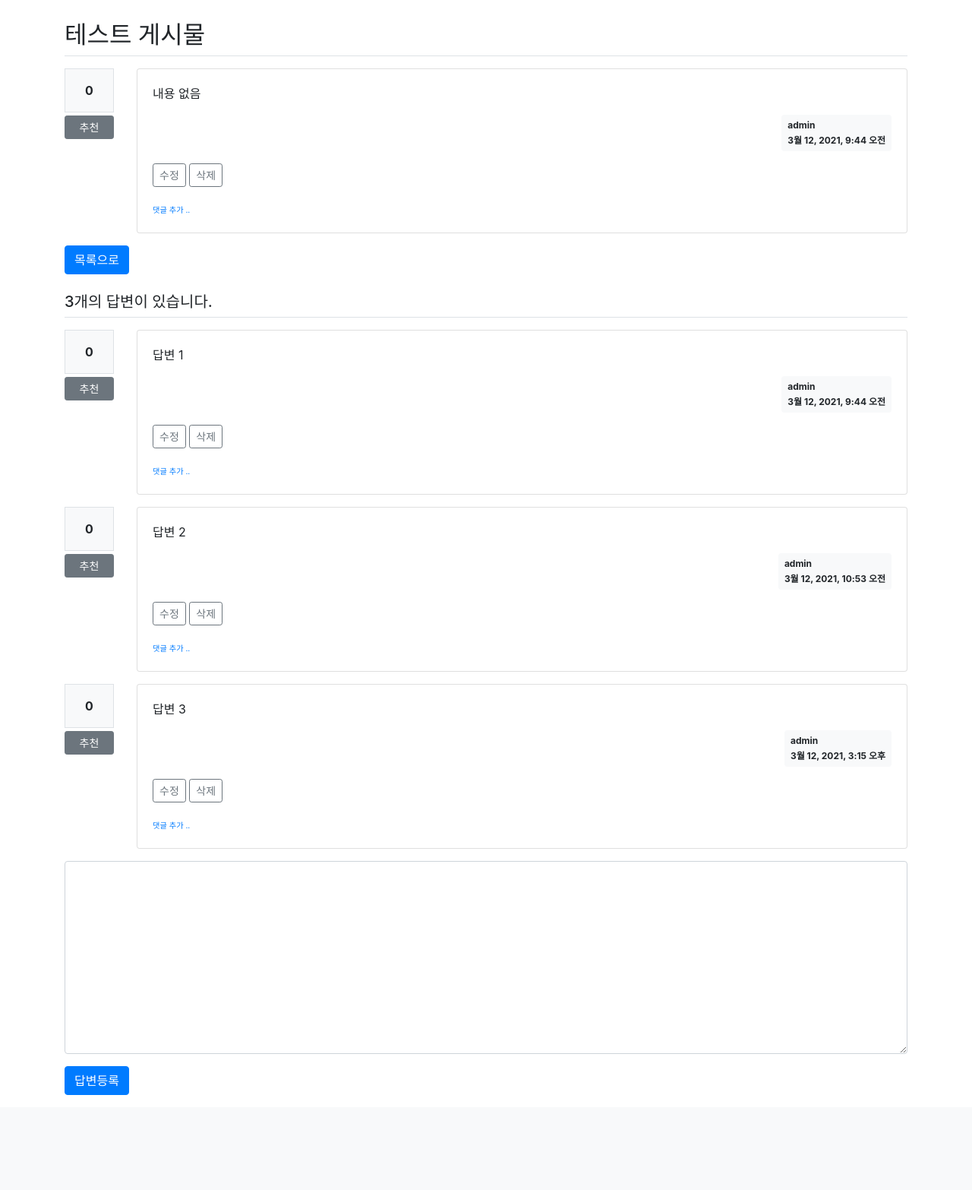
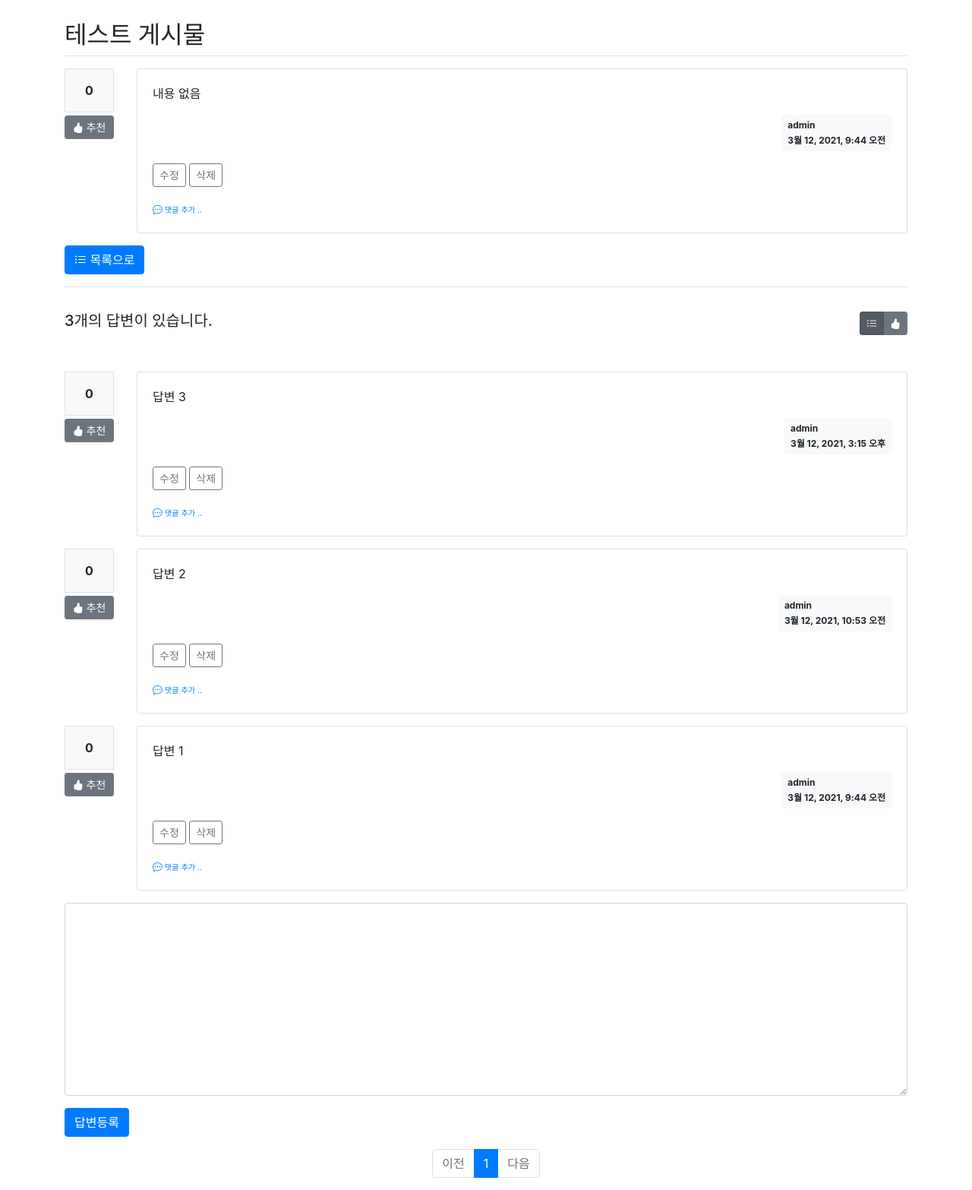
Before and after one commit to dhfmepd/django_pjt, a Django app: page /board/board/detail/1/ in a window 1280 px wide. Shown: the part 57-1623 px from the top of the page at 76% size. Before the commit the page ends 1498 px from the top, so only its background shows below. Run offline with Django 3.2, Linux system fonts and the light colour scheme; a user stored in the database is signed in; data comes from the database, SQL or seed files in the repository; both versions use the stored data as it was after the commit; some libraries are stand-ins or nearby versions.

Commit message:
3/15 상세 페이징 처리 및 정렬 추가

```diff
--- a/board/views/base_views.py
+++ b/board/views/base_views.py
@@ -1,7 +1,7 @@
 from django.shortcuts import render, get_object_or_404
 from django.contrib.auth.decorators import login_required
 from django.core.paginator import Paginator
-from django.db.models import Q
+from django.db.models import Q, Count
 from common.models import Menu
 from ..models import Board
 
@@ -13,9 +13,16 @@ def list(request, menu_id):
     # 입력 파라미터
     page = request.GET.get('page', '1')  # 페이지
     kw = request.GET.get('kw', '')  # 검색어
+    so = request.GET.get('so', 'recent')  # 정렬기준
 
-    # 조회
-    board_list = Board.objects.filter(menu=menu_id).order_by('-create_date')
+    # 정렬
+    if so == 'recommend':
+        board_list = Board.objects.filter(menu=menu_id).annotate(num_voter=Count('voter')).order_by('-num_voter', '-create_date')
+    elif so == 'popular':
+        board_list = Board.objects.filter(menu=menu_id).annotate(num_reply=Count('reply')).order_by('-num_reply', '-create_date')
+    else:  # recent
+        board_list = Board.objects.filter(menu=menu_id).order_by('-create_date')
+
     if kw:
         board_list = board_list.filter(
             Q(subject__icontains=kw) |  # 제목검색
@@ -30,7 +37,7 @@ def list(request, menu_id):
 
     menu = Menu.objects.get(id=menu_id)
 
-    context = {'board_list': page_obj, 'page': page, 'kw': kw, 'menu': menu}  # page와 kw가 추가되었다.
+    context = {'board_list': page_obj, 'page': page, 'kw': kw, 'so': so, 'menu': menu}
     return render(request, 'board/board_list.html', context)
 
 @login_required(login_url='common:login')
@@ -38,6 +45,21 @@ def detail(request, board_id):
     """
     Board 상세 출력
     """
+    # 입력 파라미터
+    page = request.GET.get('page', '1')  # 페이지
+    so = request.GET.get('so', 'recent')  # 정렬기준
+
+    # 조회
     board = get_object_or_404(Board, pk=board_id)
-    context = {'board': board}
+
+    # 정렬
+    if so == 'recommend':
+        reply_list = board.reply_set.all().annotate(num_voter=Count('voter')).order_by('-num_voter', '-create_date')
+    else:  # recent
+        reply_list = board.reply_set.all().order_by('-create_date')
+
+    paginator = Paginator(reply_list, 5)  # 페이지당 5개씩 보여주기
+    page_obj = paginator.get_page(page)
+
+    context = {'board': board, 'reply_list': page_obj, 'so': so}
     return render(request, 'board/board_detail.html', context)
--- a/templates/base.html
+++ b/templates/base.html
@@ -7,7 +7,9 @@
     <meta name="viewport" content="width=device-width, initial-scale=1, shrink-to-fit=no">
     <!-- Bootstrap CSS -->
     <link rel="stylesheet" type="text/css" href="{% static 'bootstrap.min.css' %}">
-    <!-- board CSS -->
+    <!-- Bootstrap Icon CSS -->
+    <link rel="stylesheet" href="https://cdn.jsdelivr.net/npm/bootstrap-icons@1.3.0/font/bootstrap-icons.css">
+    <!-- Custom CSS -->
     <link rel="stylesheet" type="text/css" href="{% static 'style.css' %}">
     <title>Hello, board!</title>
 </head>
--- a/templates/board/board_detail.html
+++ b/templates/board/board_detail.html
@@ -19,7 +19,7 @@
         <div class="col-1">
             <div class="bg-light text-center p-3 border font-weight-bolder mb-1">{{board.voter.count}}</div>
             <a href="#" data-uri="{% url 'board:vote_board' board.id  %}"
-               class="recommend btn btn-sm btn-secondary btn-block my-1">추천</a>
+               class="recommend btn btn-sm btn-secondary btn-block my-1"><i class="bi bi-hand-thumbs-up-fill"></i> 추천</a>
         </div>
         <!-- 추천영역 End -->
         <div class="col-11">
@@ -72,25 +72,37 @@
                     {% endif %}
                     <div>
                         <a href="{% url 'board:comment_create_board' board.id  %}"
-                           class="small"><small>댓글 추가 ..</small></a>
+                           class="small"><i class="bi bi-chat-dots"></i><small> 댓글 추가 ..</small></a>
                     </div>
                     <!-- 게시판 댓글 영역 End -->
                 </div>
             </div>
         </div>
     </div>
-    <a href="{% url 'board:list' board.menu_id %}" class="btn btn-primary"><i class="bi bi-list-ul"></i>목록으로</a>
+    <a href="{% url 'board:list' board.menu_id %}" class="btn btn-primary"><i class="bi bi-list-ul"></i> 목록으로</a>
 <!-- ------------------------------- 게시물 표시 영역 End -------------------------------- -->
 <!-- ------------------------------- 답변 표시 영역 Start -------------------------------- -->
-    <h5 class="border-bottom my-3 py-2">{{ board.reply_set.count }}개의 답변이 있습니다.</h5>
-    {% for reply in board.reply_set.all %}
+    <div class="d-flex justify-content-between border-top my-3 py-2">
+        <h5 class="my-3 py-2">{{ reply_list.paginator.count }}개의 답변이 있습니다.</h5>
+        <!-- 정렬영역 Start -->
+        <div class="btn-group my-3 py-2" role="group">
+            <button type="button" class="btn btn-sm btn-secondary so {% if so == 'recent' %}active{% endif %}" data-so="recent"  data-original-title="최신순">
+                <i class="bi bi-list-ul"></i>
+            </button>
+            <button type="button" class="btn btn-sm btn-secondary so {% if so == 'recommend' %}active{% endif %}" data-so="recommend" data-original-title="추천순">
+                <i class="bi bi-hand-thumbs-up-fill"></i>
+            </button>
+        </div>
+    </div>
+    <!-- 정렬영역 End -->
+    {% for reply in reply_list %}
     <a name="reply_{{ reply.id }}"></a>
     <div class="row my-3">
         <!-- 추천영역 Start -->
         <div class="col-1">
             <div class="bg-light text-center p-3 border font-weight-bolder mb-1">{{reply.voter.count}}</div>
             <a href="#" data-uri="{% url 'board:vote_reply' reply.id  %}"
-                class="recommend btn btn-sm btn-secondary btn-block my-1">추천</a>
+                class="recommend btn btn-sm btn-secondary btn-block my-1"><i class="bi bi-hand-thumbs-up-fill"></i> 추천</a>
         </div>
         <!-- 추천영역 End -->
         <div class="col-11">
@@ -143,7 +155,7 @@
                     {% endif %}
                     <div>
                         <a href="{% url 'board:comment_create_reply' reply.id  %}"
-                           class="small"><small>댓글 추가 ..</small></a>
+                           class="small"><i class="bi bi-chat-dots"></i><small> 댓글 추가 ..</small></a>
                     </div>
                     <!-- 답변 댓글 영역 End -->
                 </div>
@@ -174,6 +186,49 @@
         <input type="submit" value="답변등록" class="btn btn-primary">
     </form>
 <!-- ------------------------------- 답변 등록 영역 End -------------------------------- -->
+<!-- ------------------------------- 페이징처리 영역 Start -------------------------------- -->
+    <ul class="pagination justify-content-center">
+        <!-- 이전페이지 -->
+        {% if reply_list.has_previous %}
+        <li class="page-item">
+           <a class="page-link" data-page="{{ reply_list.previous_page_number }}" href="#">이전</a>
+        </li>
+        {% else %}
+        <li class="page-item disabled">
+            <a class="page-link" tabindex="-1" aria-disabled="true" href="#">이전</a>
+        </li>
+        {% endif %}
+        <!-- 페이지리스트 -->
+        {% for page_number in reply_list.paginator.page_range %}
+            <!-- 페이지리스트 표시 건수 제한 -->
+            {% if page_number >= reply_list.number|add:-5 and page_number <= reply_list.number|add:5 %}
+                {% if page_number == reply_list.number %}
+                <li class="page-item active" aria-current="page">
+                    <a class="page-link" data-page="{{ page_number }}" href="#">{{ page_number }}</a>
+                </li>
+                {% else %}
+                <li class="page-item">
+                    <a class="page-link" data-page="{{ page_number }}" href="#">{{ page_number }}</a>
+                </li>
+                {% endif %}
+            {% endif %}
+        {% endfor %}
+        <!-- 다음페이지 -->
+        {% if reply_list.has_next %}
+        <li class="page-item">
+            <a class="page-link" data-page="{{ reply_list.next_page_number }}" href="#">다음</a>
+        </li>
+        {% else %}
+        <li class="page-item disabled">
+            <a class="page-link" tabindex="-1" aria-disabled="true" href="#">다음</a>
+        </li>
+        {% endif %}
+    </ul>
+<!-- ------------------------------- 페이징처리 영역 End -------------------------------- -->
+    <form id="searchForm" method="get" action="{% url 'board:detail' board.id %}">
+        <input type="hidden" id="page" name="page" value="{{ page }}">
+        <input type="hidden" id="so" name="so" value="{{ so }}">
+    </form>
 </div>
 {% endblock %}
 {% block script %}
@@ -189,6 +244,15 @@ $(document).ready(function(){
             location.href = $(this).data('uri');
         }
     });
+    $(".page-link").on('click', function() {
+        $("#page").val($(this).data("page"));
+        $("#searchForm").submit();
+    });
+    $(".so").on('click', function() {
+        $("#so").val($(this).data("so"));
+        $("#page").val(1);
+        $("#searchForm").submit();
+    });
 });
 </script>
 {% endblock %}
```
Also changed, not shown: templates/board/board_list.html (+9 -2 lines), db.sqlite3.
